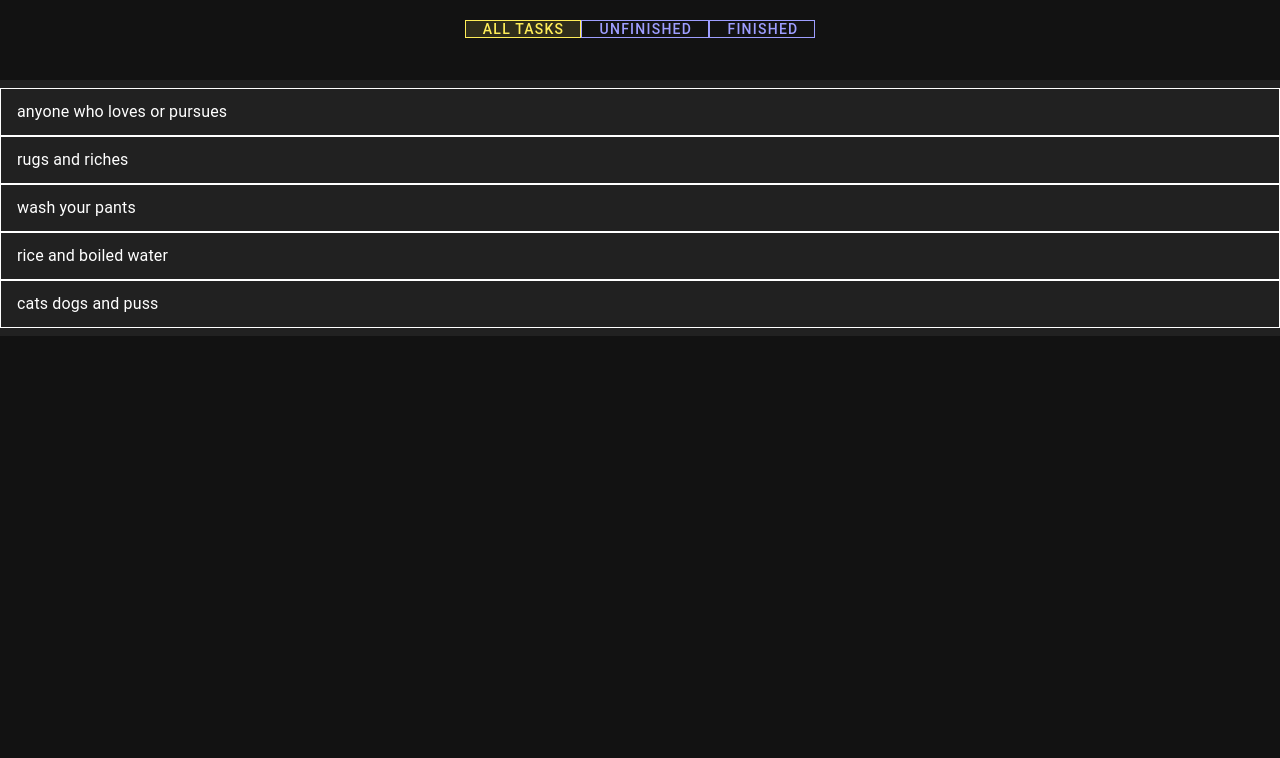
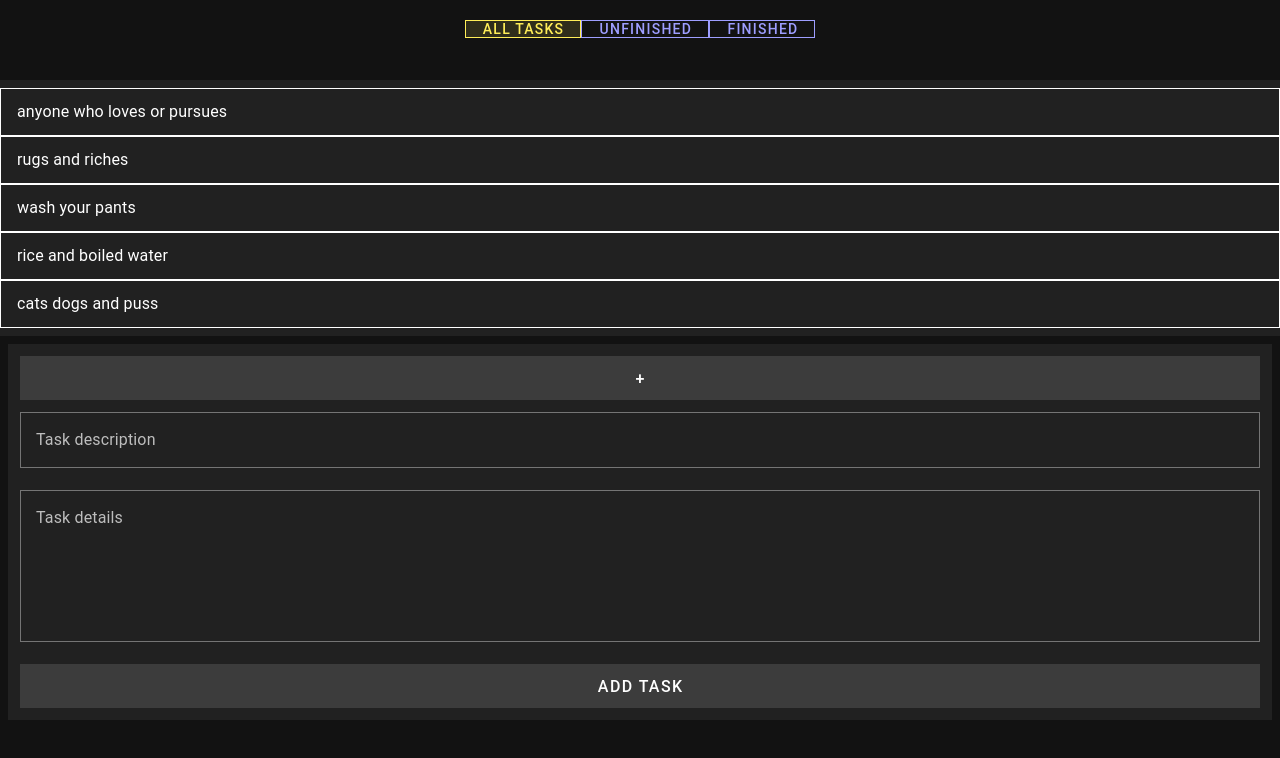
Before and after one commit to sterilija/todolistSPA, a Vue app: page / in a window 1280 px wide. Shown: the top 758 px of the page. Built offline with nearby package versions, Linux system fonts and the light colour scheme.

Commit message:
added component-add menu

```diff
--- a/src/App.vue
+++ b/src/App.vue
@@ -2,12 +2,14 @@
   <header>
     <Todo_TaskFilterBar/>
     <Todo_TaskList :route="route"/>
+    <Todo_TaskAdd></Todo_TaskAdd>
   </header>
 </template>
 
 <script lang="ts">
 import Todo_TaskFilterBar from './components/Todo_TaskFilterBar.vue'
 import Todo_TaskList from "./components/TaskList/Todo_TaskList.vue";
+import Todo_TaskAdd from "./components/Todo_TaskAdd.vue"
 import {useRoute} from "vue-router";
 export default {
   setup(){
@@ -18,8 +20,9 @@ export default {
   },
   components:{
     Todo_TaskFilterBar,
-    Todo_TaskList
-  }
+    Todo_TaskList,
+    Todo_TaskAdd,
+  },
 }
 </script>
 
--- /dev/null
+++ b/src/components/Todo_TaskAdd.vue
@@ -0,0 +1,65 @@
+<template>
+  <v-form class="mt-2 bg-grey-darken-4 pa-3 mx-2">
+    <v-btn :block="!showForm"
+           class="trans-all-0_3"
+           rounded="0"
+           variant="tonal"
+           size="large"
+           @click="showForm = !showForm; expandHeight(this.$refs.formRef)"
+    >{{btnExpandSpan()}}</v-btn>
+    <div ref="formRef" class="trans-all-0_3 overflow-hidden h-0-n">
+      <v-text-field class="pt-3"
+                    rounded="0"
+                    variant="outlined"
+                    :rules="rules"
+                    label="Task description"
+      >
+      </v-text-field>
+      <v-textarea label="Task details" rounded="0" variant="outlined"></v-textarea>
+      <v-btn block
+             rounded="0"
+             variant="tonal"
+             size="large"
+      >Add task</v-btn>
+    </div>
+  </v-form>
+</template>
+
+<script>
+export default {
+  name: "Todo_TaskAdd",
+  data: ()=> ({
+    rules: [
+        value => {
+      if (value) return true
+
+          return 'You must enter the task description'
+        }
+    ],
+    showForm: false,
+    btnExpandSpan(bool = this.showForm){
+      if(bool){
+        return '-';
+      }
+      else{
+        return '+';
+      }
+    },
+    expandHeight(DOMobj ,bool = this.showForm){
+      if (bool){
+        DOMobj.style.height = DOMobj.scrollHeight + 'px';
+      }
+      else {
+        DOMobj.style.height = '0';
+      }
+    }
+  }),
+  computed(){
+    this.expandHeight(this.$refs.formRef)
+  }
+}
+</script>
+
+<style scoped>
+
+</style>
```
Also changed, not shown: src/components/Todo_TaskAddButton.vue (deleted, +0 -13 lines).
